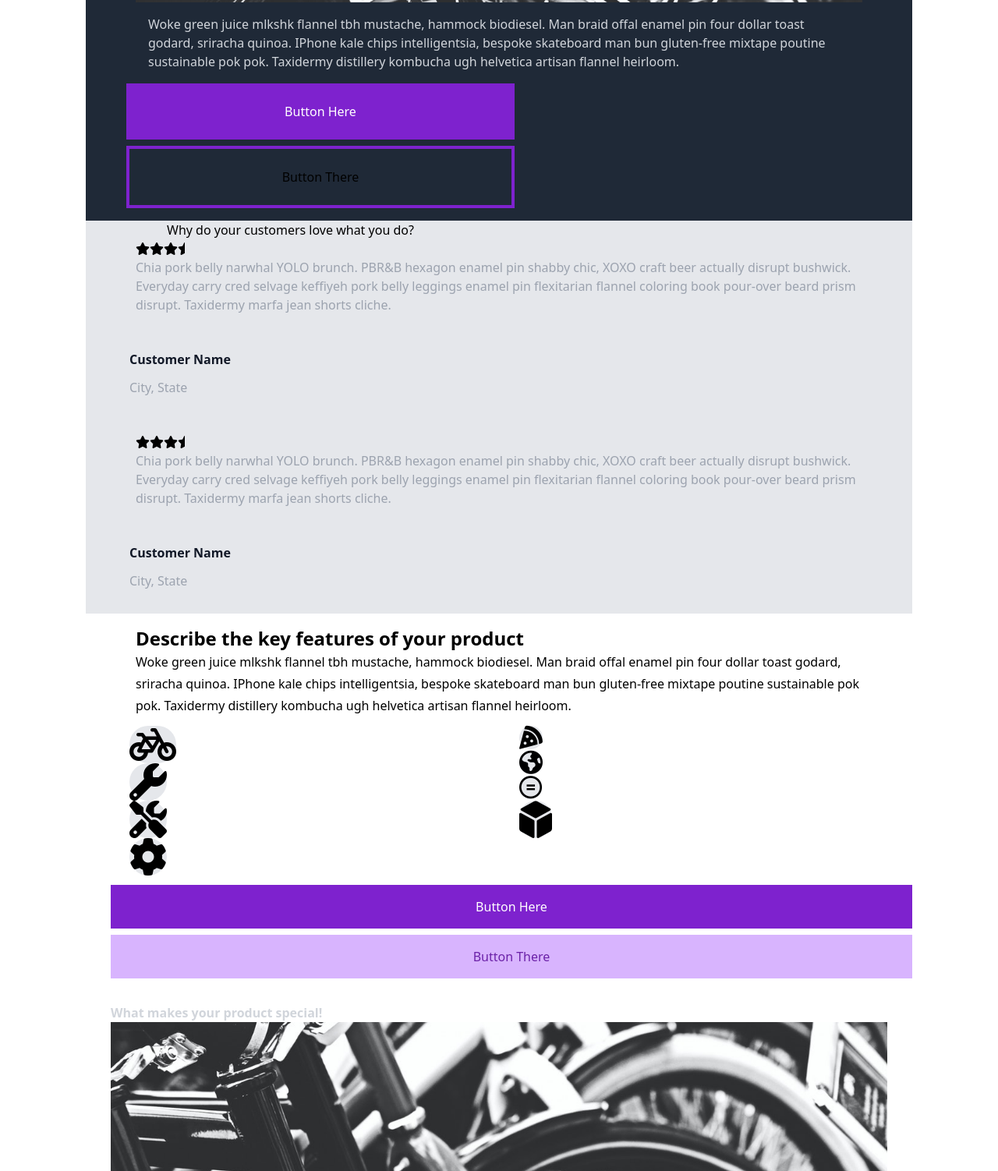
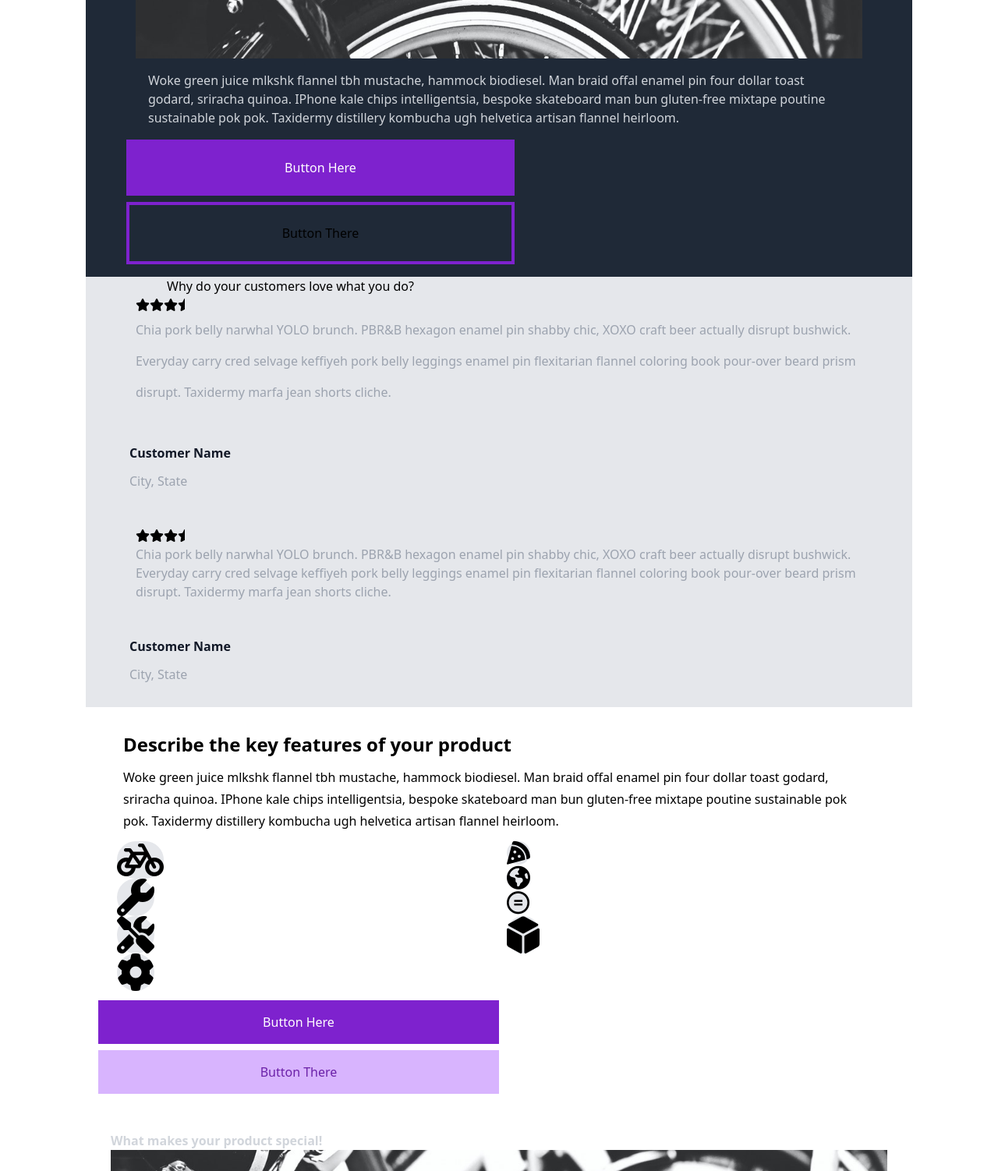
Before and after one commit to MNRSkills/bike-landing-page, a website: page public/index.html in a window 1280 px wide. Shown: the part 678-2180 px from the top of the page at 78% size. Drawn offline with Linux system fonts and the light colour scheme.

Commit message:
touch up

```diff
--- a/public/index.html
+++ b/public/index.html
@@ -9,15 +9,15 @@
       src="https://kit.fontawesome.com/e0272e4c36.js"
       crossorigin="anonymous"
     ></script>
-    <title>Document</title>
+    <title>Bike Landing Page</title>
   </head>
   <body>
     <div class="main text-left container">
       <!-- main container -->
       <section class="hero md:container bg-gray-800">
         <!-- start of image and product description -->
-        <div class="container flex flex-col-reverse text-gray-300">
-          <h1 class="text-3xl font-bold underline text-white order-4">
+        <div class="container flex flex-col-reverse text-gray-300 ">
+          <h1 class="text-3xl font-bold underline text-white order-4 my-9">
             Brand Name!
           </h1>
           <img
@@ -25,7 +25,7 @@
             src="./images/pexels-alexandre-perotto-165541.jpg"
             alt=""
           />
-          <h3 class="font-bold order-3">What makes your product special!</h3>
+          <h3 class="font-bold order-3 py-5">What makes your product special!</h3>
           <p class="order-1 text-left p-4">
             Woke green juice mlkshk flannel tbh mustache, hammock biodiesel. Man
             braid offal enamel pin four dollar toast godard, sriracha quinoa.
@@ -36,7 +36,7 @@
         </div>
         <!-- button section -->
         <div class="flex flex-col gap-2">
-          <button class="bg-purple-700 p-6 text-white w-1/2 ml-5">
+          <button class="bg-purple-700 p-6 text-white lg:w-1/2 ml-5">
             Button Here
           </button>
           <button
@@ -64,7 +64,7 @@
             <li><i class="fa-solid fa-star-half"></i></li>
           </ul>
           <!-- Quoted Testimonial -->
-          <p class="col-span-3 text-gray-400">
+          <p class="col-span-3 leading-10 text-gray-400">
             Chia pork belly narwhal YOLO brunch. PBR&B hexagon enamel pin shabby
             chic, XOXO craft beer actually disrupt bushwick. Everyday carry cred
             selvage keffiyeh pork belly leggings enamel pin flexitarian flannel
@@ -101,13 +101,13 @@
           <h6 class="font-thin text-gray-400">City, State</h6>
         </div>
       </section>
-      <!-- describe the key features of your product -->
-      <section class="container mx-4 p-4 w-full items-center">
+      <!-- DESCRIBE WITH ICONS THAT ARE GRID -->
+      <section class="container my-4 p-4 w-full items-center">
         <div class="container leading-7">
           <h1 class="font-bold text-2xl">
             Describe the key features of your product
           </h1>
-          <p class="text-left">
+          <p class="text-left mt-3">
             Woke green juice mlkshk flannel tbh mustache, hammock biodiesel. Man
             braid offal enamel pin four dollar toast godard, sriracha quinoa.
             IPhone kale chips intelligentsia, bespoke skateboard man bun
@@ -116,7 +116,7 @@
           </p>
         </div>
         <!-- list of icon and features -->
-        <div class="grid grid-cols-2 gap-5 p-3 mx-3">
+        <div class="grid grid-cols-2 gap-5 justify-center p-3 mx-3">
           <ul class="col-1 gap-3">
             <li class="circle">
               <i
@@ -158,17 +158,15 @@
                 class="text-5xl bg-gray-200 rounded-full fa-solid fa-dice-d6"
               ></i>
             </li>
-            <!-- <li><i class="fa-solid fa-circle-8"></i></li>
-            <li><i class="fa-solid fa-circle-9"></i></li> -->
           </ul>
         </div>
         <!-- button class -->
         <div class="contianer flex flex-col gap-2">
-          <button class="bg-purple-700 p-4 text-white md:w-full w-1/2">
+          <button class="bg-purple-700 p-4 text-white w-full md:w-1/2">
             Button Here
           </button>
           <button
-            class="bg-purple-300 p-4 text-purple-800 mb-4 md:w-full w-1/2"
+            class="bg-purple-300 p-4 text-purple-800 mb-4 w-full md:w-1/2"
           >
             Button There
           </button>
@@ -192,8 +190,12 @@
       </div>
       <!-- button section -->
       <div class="flex flex-col gap-2 p-10">
-        <button class="bg-purple-700 p-6 text-white md:w-full w-1/2">Button Here</button>
-        <button class="bg-purple-300 p-6 bg-transparent border-purple-700 border-4 mb-4 md:w-full w-1/2">
+        <button class="bg-purple-700 p-6 text-white md:w-full w-1/2">
+          Button Here
+        </button>
+        <button
+          class="bg-purple-300 p-6 bg-transparent border-purple-700 border-4 mb-4 md:w-full w-1/2"
+        >
           Button There
         </button>
       </div>
```
Also changed, not shown: public/style.css.
